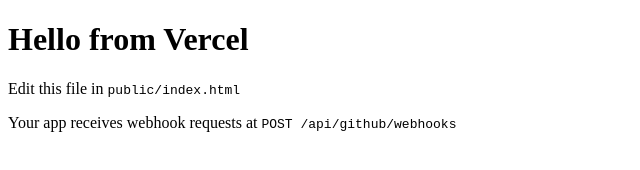
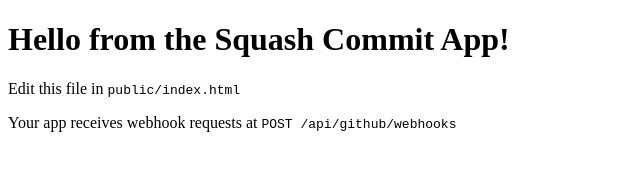
Before and after one commit to squash-commit-app/squash-commit-app, a website: page public/index.html in a window 1280 px wide. Shown: the whole page, without its empty margins (0-640 px from the left). Drawn offline with Linux system fonts and the light colour scheme.

Commit message:
build: remove more mentions of Vercel

```diff
--- a/public/index.html
+++ b/public/index.html
@@ -4,10 +4,10 @@
     <meta charset="UTF-8" />
     <meta http-equiv="X-UA-Compatible" content="IE=edge" />
     <meta name="viewport" content="width=device-width, initial-scale=1.0" />
-    <title>Hello from Vercel</title>
+    <title>Hello from the Squash Commit App!</title>
   </head>
   <body>
-    <h1>Hello from Vercel</h1>
+    <h1>Hello from the Squash Commit App!</h1>
 
     <p>Edit this file in <code>public/index.html</code></p>
 
```
Also changed, not shown: 1 other file.
